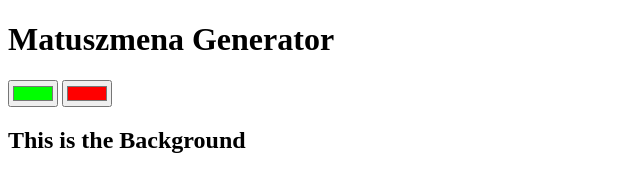
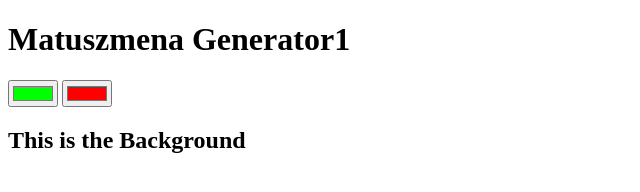
Before and after one commit to Domka-Mor/Backgroud-generator, a plain HTML site: page index.html in a window 1280 px wide. Shown: the full height of the page, 0-640 px from the left. Drawn offline with Linux system fonts and the light colour scheme.

Commit message:
check update

```diff
--- a/index.html
+++ b/index.html
@@ -5,7 +5,7 @@
 	<link rel="stylesheet" type="text/css" href="style.css">
 </head>
 <body id="gradient">
-	<h1>Matuszmena Generator</h1>
+	<h1>Matuszmena Generator1</h1>
 	<input class="color1" type="color" name="color1" value="#00ff00">
 	<input class="color2" type="color" name="color2" value="#ff0000">
 	<h2>This is the Background</h2>
```
